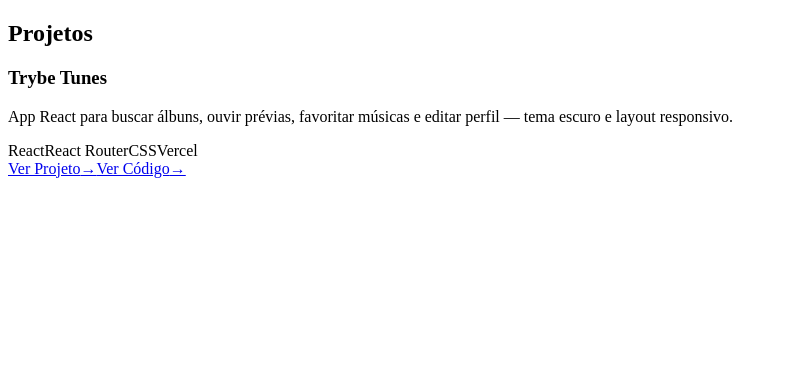
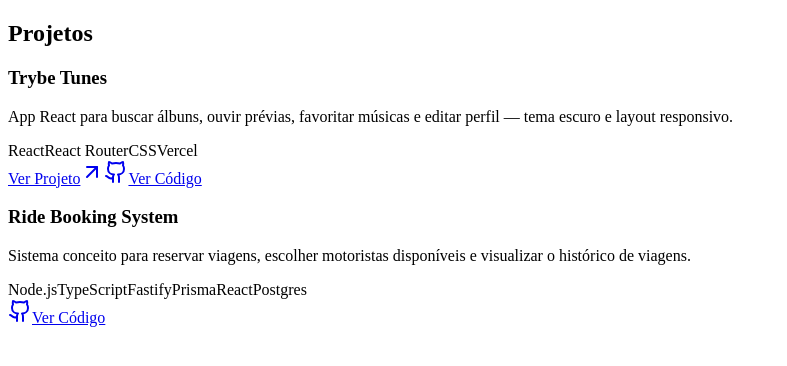
Before and after one commit to DanielGomes25/Portif-lioWeb, a Next.js app: page /Projetos in a window 1280 px wide. Shown: the top 366 px of the page, without its empty margins (0-787 px from the left). Built offline with nearby package versions, Linux system fonts and the light colour scheme.

Commit message:
adiciona o card do projeto ride booking system

```diff
--- a/src/components/ProjectCard.tsx
+++ b/src/components/ProjectCard.tsx
@@ -1,5 +1,6 @@
 import React from 'react';
 import { motion } from 'framer-motion';
+import { Github, ArrowUpRight } from 'lucide-react';
 
 interface ProjectCardProps {
     title: string;
@@ -42,24 +43,26 @@
                         <a
                             href={live}
                             target="_blank"
-                            rel="noreferrer"
+                            rel="noopener noreferrer"
                             className="inline-flex items-center gap-2 text-sm font-medium text-blue-400 transition-colors hover:text-blue-300"
                             aria-label={`Abrir projeto ${title}`}
                         >
-                            Ver Projeto
-                            <span aria-hidden className="translate-x-0 transition-transform duration-300 group-hover:translate-x-1">→</span>
+                            <span className="inline-flex items-center gap-1.5">
+                                Ver Projeto
+                                <ArrowUpRight className="h-4 w-4 transition-transform duration-300 group-hover:translate-x-1 group-hover:-translate-y-0.5" />
+                            </span>
                         </a>
                     )}
                     {codeUrl && (
                         <a
                             href={codeUrl}
                             target="_blank"
-                            rel="noreferrer"
+                            rel="noopener noreferrer"
                             className="inline-flex items-center gap-2 text-sm font-medium text-slate-300 transition-colors hover:text-white"
                             aria-label={`Ver código do projeto ${title}`}
                         >
+                            <Github className="h-4 w-4" />
                             Ver Código
-                            <span aria-hidden className="translate-x-0 transition-transform duration-300 group-hover:translate-x-1">→</span>
                         </a>
                     )}
                 </div>
--- a/src/pages/Projetos.tsx
+++ b/src/pages/Projetos.tsx
@@ -2,8 +2,17 @@
 import { motion } from 'framer-motion';
 import ProjectCard from '../components/ProjectCard';
 
+type Project = {
+    title: string;
+    description: string;
+    techs: string[];
+    url?: string; // deploy
+    liveUrl?: string; // alias para deploy
+    codeUrl?: string; // repositório
+};
+
 const Projetos: React.FC = () => {
-    const projects = [
+    const projects: Project[] = [
         {
             title: "Trybe Tunes",
             description:
@@ -12,7 +21,14 @@
             url: "https://project-tunes.vercel.app/",
             codeUrl: "https://github.com/DanielGomes25/Project-Tunes",
         },
-        // Você pode adicionar mais projetos abaixo conforme ficarem prontos
+        {
+            title: "Ride Booking System",
+            description:
+                "Sistema conceito para reservar viagens, escolher motoristas disponíveis e visualizar o histórico de viagens.",
+            techs: ["Node.js", "TypeScript", "Fastify", "Prisma", "React", "Postgres"],
+            codeUrl: "https://github.com/DanielGomes25/Project-Ride-Booking-System",
+        },
+
     ];
 
     return (
```
